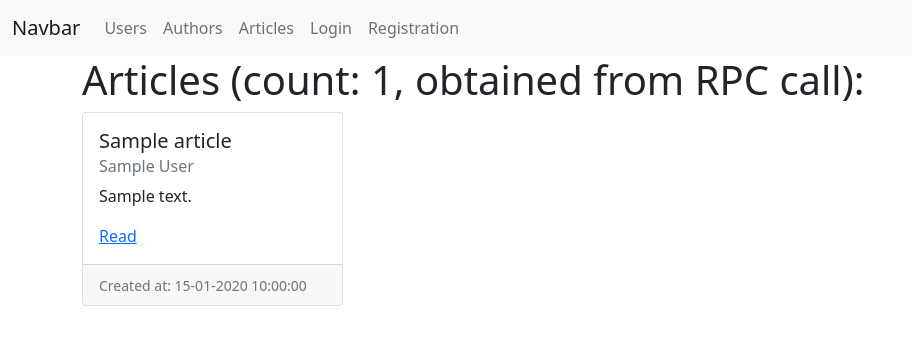
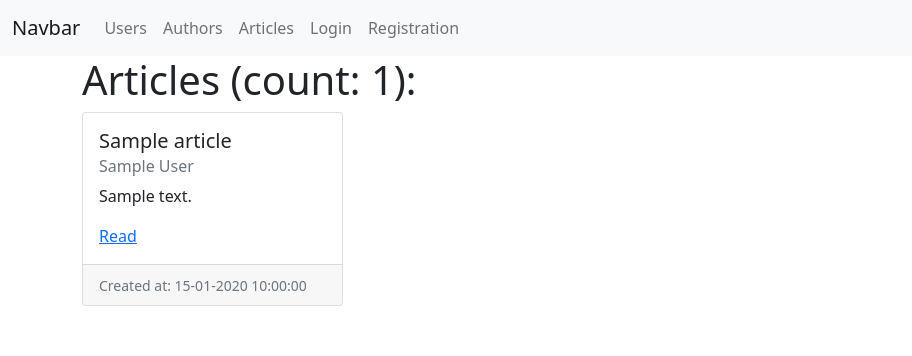
Before and after one commit to alexkifor/GB-flask, a Flask app: template blog/templates/articles/list.html in a window 1280 px wide. Shown: the top 356 px of the page, without its empty margins (0-912 px from the left). Run offline with Flask 2, Linux system fonts and the light colour scheme; tables that the repository leaves empty hold one stand-in row (values such as "Sample post"); the template is opened without the code that fills it: values that come from a table or form of the project are taken from there, most other values are stand-ins (such as "Sample title", 1, 10 or a date in 2020); parts of the project's set-up code (start-up, migrations or seed data) failed here and were passed over; some libraries are stand-ins or nearby versions.

Commit message:
change articles/list.html

```diff
--- a/blog/templates/articles/list.html
+++ b/blog/templates/articles/list.html
@@ -7,7 +7,7 @@
 
 {% block body %}
     <div class="row">
-        <h1>Articles (count: {{ count_articles }}, obtained from RPC call):</h1>
+        <h1>Articles (count: {{ count_articles }}):</h1>
     </div>
     <div class="row row-cols-1 row-cols-md-4 g-4">
         {% for article in articles %}
```
